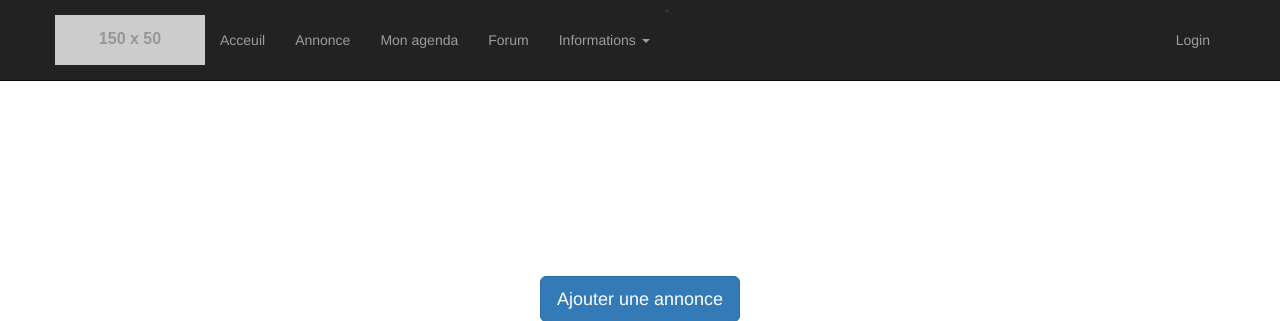
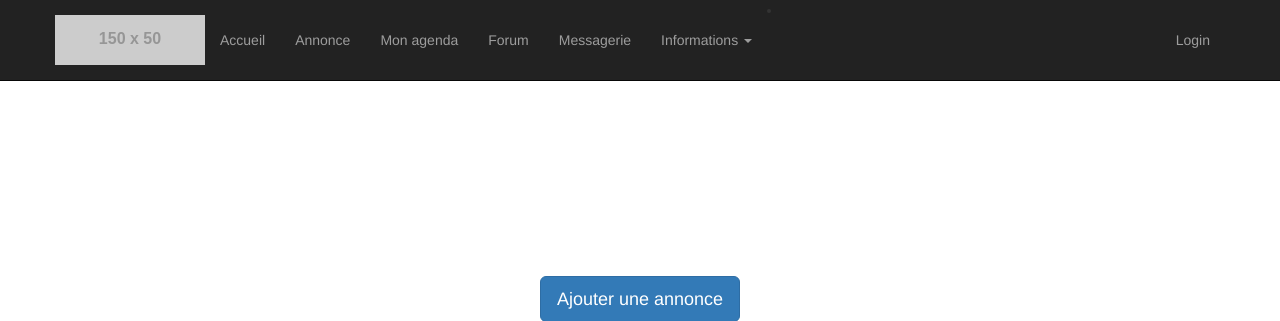
Before and after one commit to Typhon0/Projet-Web-DUT, a PHP site: page / in a window 1280 px wide. Shown: the top 321 px of the page. Run offline with PHP 8.4, Linux system fonts and the light colour scheme; grey boxes labelled with a size stand in for pictures from a placeholder-image service; some libraries are stand-ins or nearby versions.

Commit message:
modification menu

```diff
--- a/View/menu.php
+++ b/View/menu.php
@@ -9,10 +9,11 @@
         <!-- Collect the nav links, forms, and other content for toggling -->
         <div class="collapse navbar-collapse" id="bs-example-navbar-collapse-1">
             <ul class="nav navbar-nav">
-                <li> <a href="#">Acceuil</a> </li>
+                <li> <a href="#">Accueil</a> </li>
                 <li> <a href="#">Annonce</a> </li>
                 <li> <a href="#">Mon agenda</a> </li>
                 <li> <a href="#">Forum</a> </li>
+                <li> <a href="#">Messagerie</a> </li>
                 <li class="dropdown"> <a href="#" data-toggle="dropdown" class="dropdown-toggle">Informations <b class="caret"></b></a>
                     <ul class="dropdown-menu">
                         <li><a href="#">Données médicales</a></li>
```
